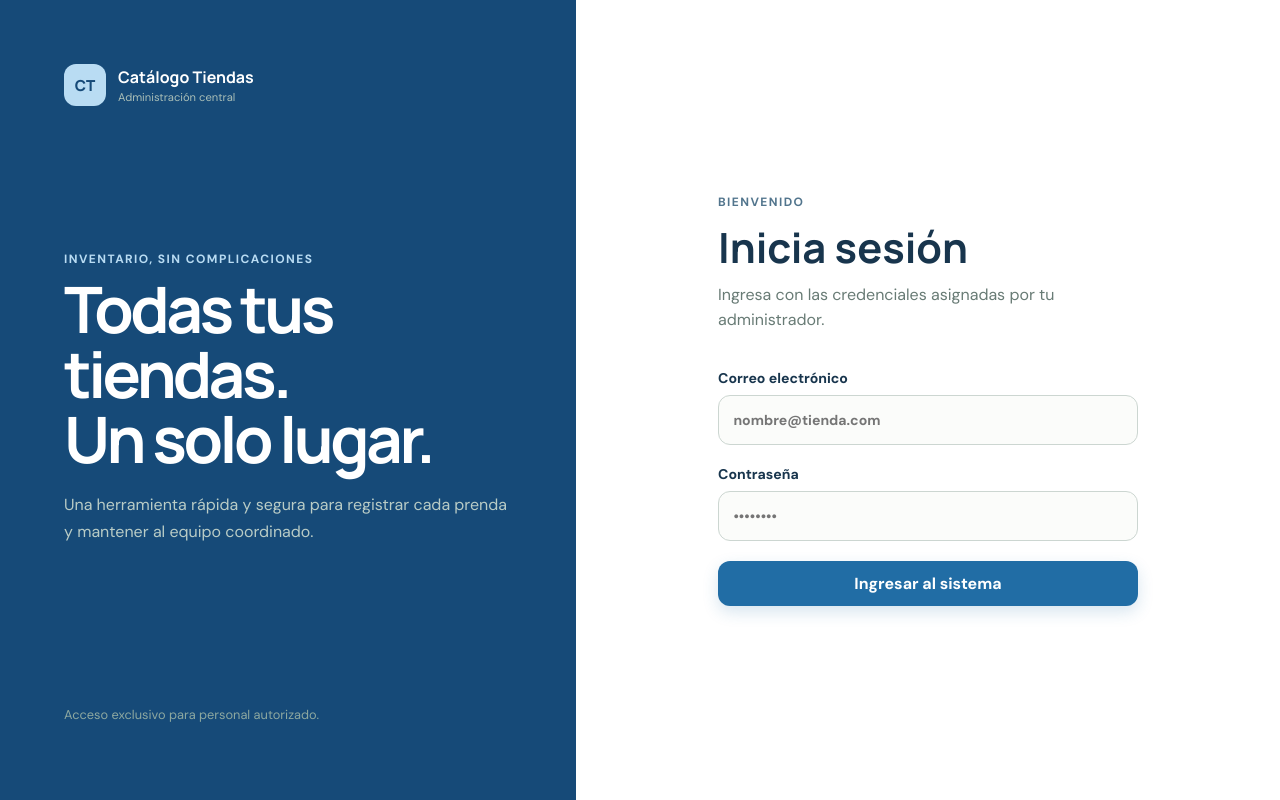
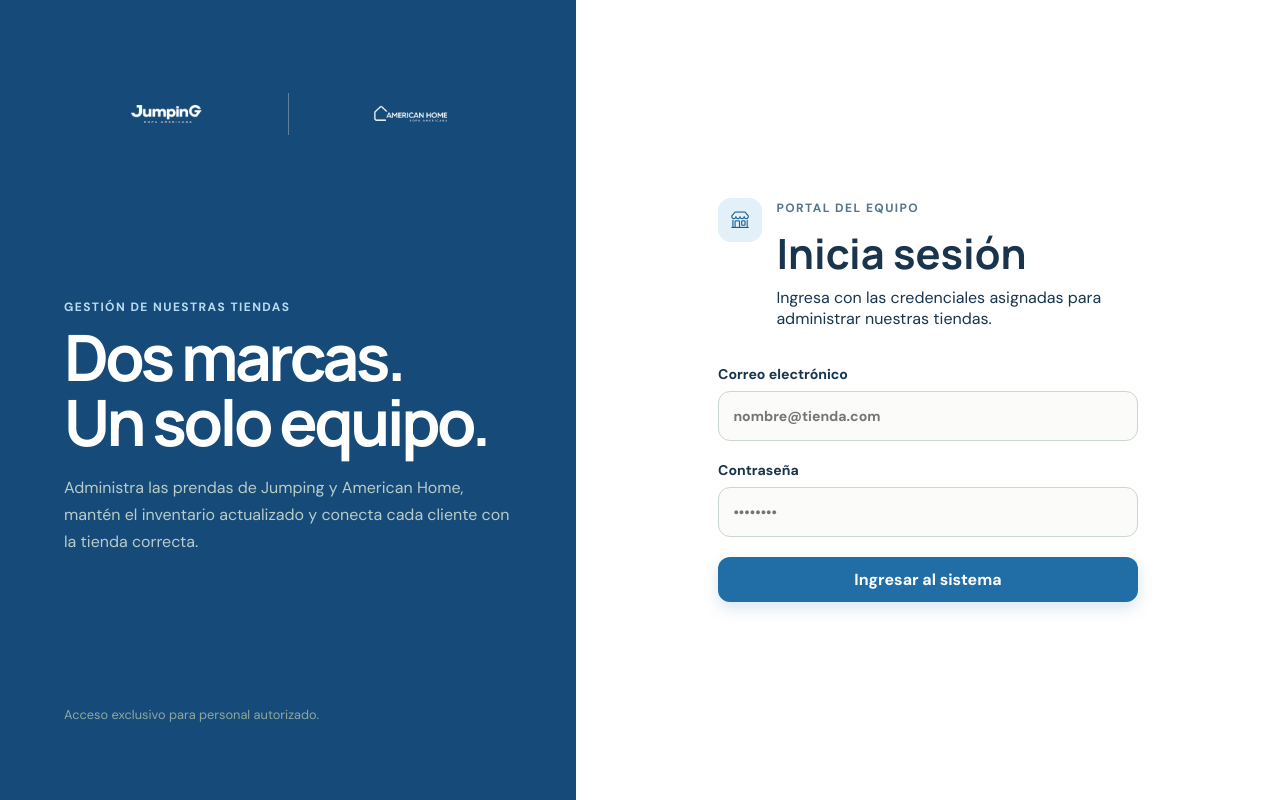
Before and after one commit to jmartf/CatalogoTiendas, a React (Vite) app: page /login in a window 1280 px wide. Built offline with nearby package versions, Linux system fonts and the light colour scheme; no server answers.

Commit message:
Ajuste de diseño

```diff
--- a/src/components/PublicHeader.jsx
+++ b/src/components/PublicHeader.jsx
@@ -3,13 +3,13 @@ import { Link } from 'react-router-dom'
 export default function PublicHeader() {
   return (
     <header className="public-header">
-      <Link className="public-brand" to="/catalogo" aria-label="Ir al catálogo">
-        <i className="bi bi-bag-heart" aria-hidden="true" />
-        <strong>Catálogo</strong>
+      <Link className="public-header-brands" to="/catalogo" aria-label="Ir al catálogo de Jumping y American Home">
+        <img src="/brands/jumping.png" alt="Jumping" />
+        <span aria-hidden="true" />
+        <img src="/brands/american-home.png" alt="American Home" />
       </Link>
       <nav className="public-nav" aria-label="Navegación del catálogo">
-        <Link to="/catalogo"><i className="bi bi-grid" aria-hidden="true" /> Catálogo</Link>
-        <Link className="public-employee-link" to="/login"><i className="bi bi-person" aria-hidden="true" /> <span>Acceso empleados</span></Link>
+        <Link className="public-employee-link" to="/login" aria-label="Acceso para empleados" title="Acceso para empleados"><i className="bi bi-person" aria-hidden="true" /></Link>
       </nav>
     </header>
   )
@@ -21,7 +21,7 @@ export function StoreBrands({ compact = false, storeName = '' }) {
   const showAmericanHome = !storeName || normalizedStore.includes('american')
 
   return (
-    <div className={`store-brands ${compact ? 'store-brands-compact' : ''}`} aria-label="Tiendas disponibles">
+    <div className={`store-brands ${compact ? 'store-brands-compact' : ''} ${storeName ? 'store-brand-single' : ''}`} aria-label="Tiendas disponibles">
       {!compact && <span>{storeName ? 'Estás comprando en' : 'Compra en nuestras tiendas'}</span>}
       <div>
         {showJumping && <img src="/brands/jumping.png" alt="Jumping Ropa Americana" />}
--- a/src/pages/Login.jsx
+++ b/src/pages/Login.jsx
@@ -37,13 +37,13 @@ export default function Login() {
   return (
     <main className="login-page">
       <section className="login-intro">
-        <div className="brand brand-light"><span className="brand-mark">CT</span><span><strong>Catálogo Tiendas</strong><small>Administración central</small></span></div>
-        <div><p className="eyebrow">Inventario, sin complicaciones</p><h1>Todas tus tiendas.<br />Un solo lugar.</h1><p>Una herramienta rápida y segura para registrar cada prenda y mantener al equipo coordinado.</p></div>
+        <div className="login-store-logos"><img src="/brands/jumping.png" alt="Jumping Ropa Americana" /><span aria-hidden="true" /><img src="/brands/american-home.png" alt="American Home Ropa Americana" /></div>
+        <div><p className="eyebrow">Gestión de nuestras tiendas</p><h1>Dos marcas.<br />Un solo equipo.</h1><p>Administra las prendas de Jumping y American Home, mantén el inventario actualizado y conecta cada cliente con la tienda correcta.</p></div>
         <p className="login-footnote">Acceso exclusivo para personal autorizado.</p>
       </section>
       <section className="login-panel">
         <form className="login-form" onSubmit={handleSubmit}>
-          <div><p className="eyebrow">Bienvenido</p><h2>Inicia sesión</h2><p>Ingresa con las credenciales asignadas por tu administrador.</p></div>
+          <div className="login-form-heading"><span><i className="bi bi-shop" aria-hidden="true" /></span><div><p className="eyebrow">Portal del equipo</p><h2>Inicia sesión</h2><p>Ingresa con las credenciales asignadas para administrar nuestras tiendas.</p></div></div>
           {!isSupabaseConfigured && <div className="notice notice-warning" role="alert">Falta configurar Supabase. Copia <code>.env.example</code> como <code>.env.local</code> y agrega las credenciales del proyecto.</div>}
           {(error || authError) && <div className="notice notice-error" role="alert">{error || authError}</div>}
           <label>Correo electrónico<input type="email" autoComplete="email" value={email} onChange={(event) => setEmail(event.target.value)} placeholder="nombre@tienda.com" required disabled={!isSupabaseConfigured || submitting} /></label>
--- a/src/pages/PublicCatalog.jsx
+++ b/src/pages/PublicCatalog.jsx
@@ -42,8 +42,7 @@ export default function PublicCatalog() {
       <PublicHeader />
       <main>
         <section className="public-hero">
-          <div className="public-hero-copy"><p className="eyebrow">Ropa americana · Piezas únicas</p><h1>Encuentra tu próxima prenda favorita.</h1><p>Descubre novedades de Jumping y American Home. Elige tu pieza y consulta su disponibilidad directamente con la tienda.</p></div>
-          <StoreBrands />
+          <div className="public-hero-copy"><p className="eyebrow"><i className="bi bi-bag-heart" aria-hidden="true" /> Catálogo de ropa americana</p><h1>Encuentra tu próxima prenda favorita.</h1><p>Descubre novedades de Jumping y American Home. Elige tu pieza y consulta su disponibilidad directamente con la tienda.</p></div>
         </section>
         <section className="public-controls" aria-label="Filtros del catálogo">
           <label className="public-search field-with-icon"><span className="sr-only">Buscar</span><i className="bi bi-search" aria-hidden="true" /><input type="search" value={search} onChange={(event) => setSearch(event.target.value)} placeholder="Buscar prendas…" /></label>
--- a/src/styles/global.css
+++ b/src/styles/global.css
@@ -23,8 +23,14 @@ h1, h2, p { margin-top: 0; }
 .brand-light small { color: #a9beb7; }
 .login-page { min-height: 100vh; background: white; }
 .login-intro { display: none; }
+.login-store-logos { display: flex; width: min(100%, 520px); min-height: 100px; align-items: center; gap: 1.25rem; }
+.login-store-logos img { width: min(46%, 230px); height: 90px; object-fit: contain; }
+.login-store-logos > span { width: 1px; height: 42px; background: rgba(255,255,255,.3); }
 .login-panel { display: grid; min-height: 100vh; place-items: center; padding: 1.5rem; }
 .login-form { width: min(100%, 420px); display: grid; gap: 1.25rem; }
+.login-form-heading { display: grid; grid-template-columns: auto minmax(0, 1fr); align-items: start; gap: .9rem; }
+.login-form-heading > span { display: grid; width: 44px; height: 44px; place-items: center; border-radius: 13px; background: #e2f0f9; color: #195d91; font-size: 1.1rem; }
+.login-form-heading .eyebrow { margin-top: .1rem; }
 .login-form h2 { margin-bottom: .4rem; font-size: clamp(2rem, 6vw, 2.6rem); }
 .login-form > div > p:last-child { color: #687b75; line-height: 1.6; }
 .login-form label { display: grid; gap: .5rem; font-size: .88rem; font-weight: 700; }
@@ -271,15 +277,17 @@ h1, h2, p { margin-top: 0; }
 .image-help { margin: .65rem 0 0; color: #7b8b85; font-size: .7rem; }
 .public-catalog-page { min-height: 100vh; background: linear-gradient(180deg, #f2f6fb 0, #fafbfc 420px, #f7f7f5 100%); color: #17334e; }
 .public-header { position: sticky; top: 0; z-index: 10; display: flex; height: 76px; align-items: center; justify-content: space-between; border-bottom: 1px solid rgba(255,255,255,.14); padding: 0 1rem; background: rgba(20,70,119,.97); color: white; box-shadow: 0 8px 28px rgba(12,48,84,.2); backdrop-filter: blur(14px); }
-.public-brand { display: inline-flex; align-items: center; gap: .72rem; color: white; font-size: 1rem; }
-.public-brand > i { font-size: 1.65rem; line-height: 1; }
+.public-header-brands { display: flex; min-width: 0; height: 100%; align-items: center; gap: .6rem; }
+.public-header-brands img { display: block; width: clamp(105px, 19vw, 175px); height: 58px; object-fit: contain; }
+.public-header-brands > span { flex: 0 0 1px; width: 1px; height: 30px; background: rgba(255,255,255,.28); }
 .public-nav { display: flex; align-items: center; gap: .35rem; }
-.public-nav a { display: inline-flex; min-height: 40px; align-items: center; gap: .38rem; border-radius: 10px; padding: 0 .7rem; color: #dbeae5; font-size: .7rem; font-weight: 800; }
+.public-nav a { display: inline-flex; width: 42px; min-height: 42px; align-items: center; justify-content: center; border-radius: 11px; padding: 0; color: white; font-size: 1.1rem; font-weight: 800; }
 .public-nav a:first-child { background: rgba(255,255,255,.11); color: white; }
 .public-nav a:hover { background: rgba(255,255,255,.16); color: white; }
 .public-catalog-page > main { max-width: 1250px; margin: auto; padding: 0 1rem 3rem; }
 .public-hero { display: grid; gap: 1.25rem; padding: 2.3rem 0 1.5rem; }
 .public-hero-copy { align-self: center; }
+.public-hero-copy .eyebrow { display: flex; align-items: center; gap: .45rem; }
 .public-hero .eyebrow { color: #286ca7; }
 .public-hero h1 { max-width: 740px; margin-bottom: .8rem; font-size: clamp(2.35rem, 9vw, 5.2rem); line-height: 1.01; letter-spacing: -.06em; }
 .public-hero-copy > p:last-child { max-width: 650px; margin-bottom: 0; color: #60756d; font-size: .9rem; line-height: 1.65; }
@@ -289,6 +297,10 @@ h1, h2, p { margin-top: 0; }
 .store-brands img { display: block; width: min(49%, 270px); height: 116px; object-fit: contain; }
 .store-brands > div > span { width: 1px; height: 35px; background: rgba(255,255,255,.22); }
 .store-brands > div > strong { color: white; font-size: 1rem; text-align: center; }
+.store-brand-single { border-radius: 14px; padding: .65rem 1rem; }
+.store-brand-single > span { margin-bottom: .25rem; }
+.store-brand-single > div { min-height: 66px; }
+.store-brand-single img { width: min(82%, 320px); height: 62px; }
 .public-controls { display: grid; gap: .55rem; border: 1px solid #d8e0da; border-radius: 17px; padding: .75rem; background: rgba(255,255,255,.92); box-shadow: 0 10px 30px rgba(33,61,53,.08); }
 .public-controls input, .public-controls select { width: 100%; min-height: 43px; border: 1px solid #ccd9e2; border-radius: 10px; padding: 0 .7rem; outline: 0; background: #fbfcfd; color: #28475e; }
 .public-controls input:focus, .public-controls select:focus { border-color: #377bb4; box-shadow: 0 0 0 3px rgba(55,123,180,.12); }
@@ -338,9 +350,7 @@ h1, h2, p { margin-top: 0; }
 .public-thumbnails button.active { border-color: #236ba7; }
 .public-thumbnails img { display: block; width: 100%; height: 100%; object-fit: contain; }
 .public-product-info { min-width: 0; }
-.public-product-info > .store-brands { margin-bottom: 1.1rem; border-radius: 14px; padding: .8rem; }
-.public-product-info > .store-brands > div { min-height: 86px; }
-.public-product-info > .store-brands img { width: min(88%, 300px); height: 82px; }
+.public-product-info > .store-brands { margin-bottom: 1.1rem; }
 .public-detail-location { margin-bottom: .5rem; color: #668078; font-size: .75rem; font-weight: 800; }
 .public-product-info h1 { margin-bottom: .75rem; font-size: clamp(2rem, 8vw, 3.7rem); line-height: 1.08; letter-spacing: -.045em; }
 .public-detail-price { display: block; color: #18588e; font-size: 1.45rem; }
@@ -416,7 +426,7 @@ h1, h2, p { margin-top: 0; }
   .image-grid { grid-template-columns: repeat(4, minmax(0, 1fr)); }
   .catalog-preview-link { display: inline-flex; }
   .public-header { padding: 0 2rem; }
-  .public-hero { grid-template-columns: minmax(0, 1.45fr) minmax(310px, .72fr); gap: 2rem; padding-top: 3.2rem; }
+  .public-hero { padding-top: 3.2rem; }
   .public-catalog-page > main { padding-right: 2rem; padding-left: 2rem; }
   .public-controls { grid-template-columns: minmax(220px, 1fr) 190px 190px; }
   .public-grid { grid-template-columns: repeat(3, minmax(0, 1fr)); gap: 1rem; }
@@ -462,8 +472,9 @@ h1, h2, p { margin-top: 0; }
 }
 
 @media (max-width: 480px) {
-  .public-nav > a:first-child { display: none; }
   .public-header { height: 70px; }
-  .public-brand strong { font-size: .92rem; }
-  .public-employee-link { padding: 0 .45rem !important; }
+  .public-header-brands { gap: .35rem; }
+  .public-header-brands img { width: min(35vw, 128px); height: 52px; }
+  .public-header-brands > span { height: 24px; }
+  .public-employee-link { width: 38px !important; min-height: 38px !important; }
 }
```
